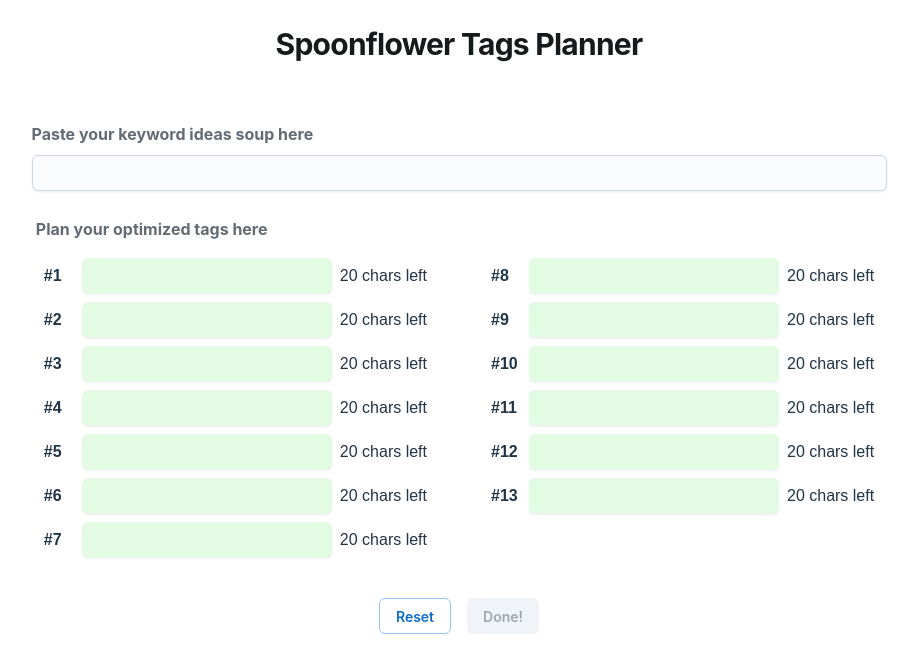
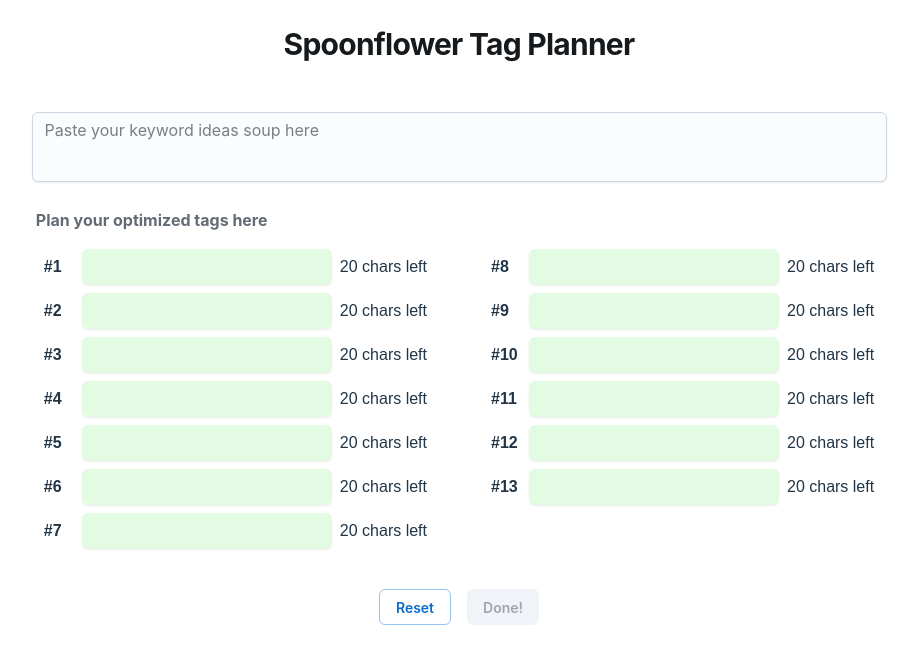
Before and after one commit to VeraZab/spoonflower-tag-planner, a React (Vite) app: page / in a window 1280 px wide. Shown: the top 672 px of the page, without its empty margins (181-1099 px from the left). Built offline with nearby package versions, Linux system fonts and the light colour scheme.

Commit message:
better naming and crossout func

```diff
--- a/src/App.tsx
+++ b/src/App.tsx
@@ -1,5 +1,5 @@
 import "./App.css";
-import { useState, ChangeEvent } from "react";
+import { useState, ChangeEvent, FocusEvent, useCallback } from "react";
 import {
   Box,
   Button,
@@ -12,17 +12,50 @@
 import ContentCopyIcon from "@mui/icons-material/ContentCopy";
 import CheckIcon from "@mui/icons-material/Check";
 
-import { Keyword } from "./Keyword.tsx";
+import { Tag } from "./Tag.tsx";
+import { CharBucket } from "./CharBucket.tsx";
+
+const createBuckets = (text: string) => {
+  const words = text
+    .replace(/,/g, " ")
+    .split(/\s+/)
+    .filter((word) => word.trim() !== "");
+
+  const buckets: Record<number, string[]> = {};
+  words.forEach((word) => {
+    const length = word.length;
+    if (!buckets[length]) {
+      buckets[length] = [];
+    }
+    buckets[length].push(word);
+  });
+  return buckets;
+};
 
 function App() {
   const theme = useTheme();
   const initialKeywords = new Array(13).fill("");
-  const [keywords, setKeywords] = useState<string[]>(initialKeywords);
+  const [currentTags, setCurrentTags] = useState<string[]>(initialKeywords);
   const [finalKeywordString, setFinalKeywordString] = useState("");
   const [copiedToClipboard, setCopiedToClipboard] = useState(false);
   const [wordSoup, setWordSoup] = useState("");
+  const [charBuckets, setCharBuckets] = useState<Record<number, string[]>>([]);
 
-  const tempKeywordString = keywords.filter((k) => k.trim() !== "").join(", ");
+  const tempKeywordString = currentTags
+    .filter((k) => k.trim() !== "")
+    .map((w) => w.trim())
+    .join(", ");
+
+  const updateTags = useCallback(
+    (e: ChangeEvent<HTMLInputElement>, tagIndex: number) => {
+      const value = e?.target.value;
+      const newTags = [...currentTags];
+      newTags[tagIndex] = value;
+      setCurrentTags(newTags);
+    },
+    [currentTags]
+  );
+
   return (
     <Box
       sx={{
@@ -42,20 +75,50 @@
         }}
       >
         <Typography level="h2" sx={{ m: 3, mb: 4, textAlign: "center" }}>
-          Spoonflower Tags Planner
+          Spoonflower Tag Planner
         </Typography>
         <Box sx={{ width: "95%", m: 2 }}>
-          <Typography variant="h3" sx={{ fontWeight: "bold", mt: 1, mb: 1 }}>
-            Paste your keyword ideas soup here
-          </Typography>
           <Textarea
+            sx={{ minHeight: "70px" }}
+            placeholder="Paste your keyword ideas soup here"
             value={wordSoup}
-            onChange={(e: ChangeEvent<HTMLAreaElement>) => {
-              const value = e?.target.value;
+            onChange={(e: ChangeEvent<HTMLTextAreaElement>) => {
+              const value = e?.target.value.toLowerCase();
               setWordSoup(value);
             }}
+            onBlur={(e: FocusEvent<HTMLTextAreaElement>) => {
+              const newBuckets = createBuckets(e.target.value);
+              setCharBuckets(newBuckets);
+            }}
+            onKeyDown={(e: React.KeyboardEvent<HTMLTextAreaElement>) => {
+              const isEnter =
+                e.key === "Enter" || // Logical Enter key
+                e.code === "Enter" || // Physical Enter key
+                e.code === "NumpadEnter" || // Enter key on the numeric keypad
+                e.keyCode === 13; // Older browser fallback
+
+              if (isEnter) {
+                e.preventDefault(); // Prevent the default Enter behavior
+                e.currentTarget.blur(); // Blur the Textarea
+              }
+            }}
           />
-          <Box></Box>
+          <Box
+            sx={{
+              display: "flex",
+              flexWrap: "wrap",
+              width: "95%",
+              alignItems: "center",
+            }}
+          >
+            {Object.entries(charBuckets).map(([length, words]) => (
+              <CharBucket
+                length={length}
+                words={words}
+                currentTags={currentTags}
+              />
+            ))}
+          </Box>
         </Box>
         <Box>
           <Typography variant="h3" sx={{ fontWeight: "bold", mt: 1, mb: 1 }}>
@@ -68,24 +131,17 @@
             }}
           >
             <Box sx={{ mr: 6, [theme.breakpoints.down("md")]: { mr: 0 } }}>
-              {keywords.slice(0, 7).map((k, i) => (
-                <Keyword
-                  key={i}
-                  keyword={k}
-                  keywords={keywords}
-                  keywordIndex={i}
-                  setKeywords={setKeywords}
-                />
+              {currentTags.slice(0, 7).map((k, i) => (
+                <Tag key={i} tag={k} tagIndex={i} onChange={updateTags} />
               ))}
             </Box>
-            <Box>
-              {keywords.slice(7).map((k, i) => (
-                <Keyword
+            <Box sx={{ [theme.breakpoints.down("md")]: { mt: -1 } }}>
+              {currentTags.slice(7).map((k, i) => (
+                <Tag
                   key={i + 6}
-                  keyword={k}
-                  keywords={keywords}
-                  keywordIndex={i + 7}
-                  setKeywords={setKeywords}
+                  tag={k}
+                  tagIndex={i + 7}
+                  onChange={updateTags}
                 />
               ))}
             </Box>
@@ -96,15 +152,17 @@
             variant="outlined"
             sx={{ mr: 2 }}
             onClick={() => {
-              setKeywords([...initialKeywords]);
+              setCurrentTags([...initialKeywords]);
               setFinalKeywordString("");
+              setCharBuckets({});
+              setWordSoup("");
             }}
           >
             Reset
           </Button>
           <Button
             disabled={
-              !keywords.some((k) => Boolean(k)) &&
+              !currentTags.some((k) => Boolean(k)) &&
               tempKeywordString.length <= 284
             }
             onClick={() => {
--- /dev/null
+++ b/src/CharBucket.tsx
@@ -0,0 +1,69 @@
+import { Box, Sheet, Typography, useTheme } from "@mui/joy";
+
+const isWordInTags = (word: string, currentTags: string[]): boolean =>
+  currentTags.some((sentence) => sentence.split(/\s+/).includes(word));
+
+export function CharBucket({
+  words,
+  length,
+  currentTags,
+}: {
+  words: string[];
+  length: string;
+  currentTags: string[];
+}) {
+  const theme = useTheme();
+
+  const uniqueWords = Array.from(new Set(words));
+
+  if (!uniqueWords.length) return null;
+
+  return (
+    <Sheet
+      sx={{
+        backgroundColor: theme.palette.neutral[100],
+        height: "160px",
+        width: "150px",
+        borderRadius: "4px",
+        mt: 1,
+        mr: 1,
+        padding: 1,
+        overflow: "hidden",
+      }}
+    >
+      <Typography
+        level="h6"
+        sx={{
+          display: "flex",
+          height: "20%",
+          alignContent: "center",
+          justifyContent: "space-between",
+        }}
+      >
+        <Box sx={{ fontWeight: "bold" }}>{length} chars</Box>
+        <Box> ({uniqueWords.length})</Box>
+      </Typography>
+      <Box
+        sx={{
+          overflow: "scroll",
+          height: "80%",
+        }}
+      >
+        {uniqueWords.map((word, i) => {
+          return (
+            <Box
+              key={i}
+              sx={{
+                textDecoration: isWordInTags(word, currentTags)
+                  ? "line-through"
+                  : "none",
+              }}
+            >
+              {word}
+            </Box>
+          );
+        })}
+      </Box>
+    </Sheet>
+  );
+}
--- a/src/Keyword.tsx
+++ /dev/null
@@ -1,41 +0,0 @@
-import { useState, ChangeEvent } from "react";
-import { Box, Input } from "@mui/joy";
-
-export function Keyword({
-  keywords,
-  keyword,
-  keywordIndex,
-  setKeywords,
-}: {
-  keywords: string[];
-  keyword: string;
-  keywordIndex: number;
-  setKeywords: (keywords: string[]) => void;
-}) {
-  return (
-    <Box
-      sx={{
-        display: "flex",
-        alignItems: "center",
-        m: 1,
-      }}
-    >
-      <Box sx={{ fontWeight: "bold", width: "30px" }}>#{keywordIndex + 1}</Box>
-      <Input
-        sx={{ maxWidth: "250px", width: "250px", ml: 1, mr: 1 }}
-        variant="soft"
-        onChange={(e: ChangeEvent<HTMLInputElement>) => {
-          const value = e?.target.value;
-          const newKeywords = [...keywords];
-          newKeywords[keywordIndex] = value;
-          setKeywords(newKeywords);
-        }}
-        color={keyword.length <= 20 ? "success" : "danger"}
-        value={keyword}
-      >
-        {keyword}
-      </Input>
-      <Box>{20 - keyword.length} chars left</Box>
-    </Box>
-  );
-}
--- /dev/null
+++ b/src/Tag.tsx
@@ -0,0 +1,34 @@
+import { ChangeEvent } from "react";
+import { Box, Input } from "@mui/joy";
+
+export function Tag({
+  tag,
+  tagIndex,
+  onChange,
+}: {
+  tag: string;
+  tagIndex: number;
+  onChange: (e: ChangeEvent<HTMLInputElement>, tagIndex: number) => void;
+}) {
+  return (
+    <Box
+      sx={{
+        display: "flex",
+        alignItems: "center",
+        m: 1,
+      }}
+    >
+      <Box sx={{ fontWeight: "bold", width: "30px" }}>#{tagIndex + 1}</Box>
+      <Input
+        sx={{ maxWidth: "250px", width: "250px", ml: 1, mr: 1 }}
+        variant="soft"
+        onChange={(e: ChangeEvent<HTMLInputElement>) => onChange(e, tagIndex)}
+        color={tag.length <= 20 ? "success" : "danger"}
+        value={tag}
+      >
+        {tag}
+      </Input>
+      <Box>{20 - tag.length} chars left</Box>
+    </Box>
+  );
+}
```
